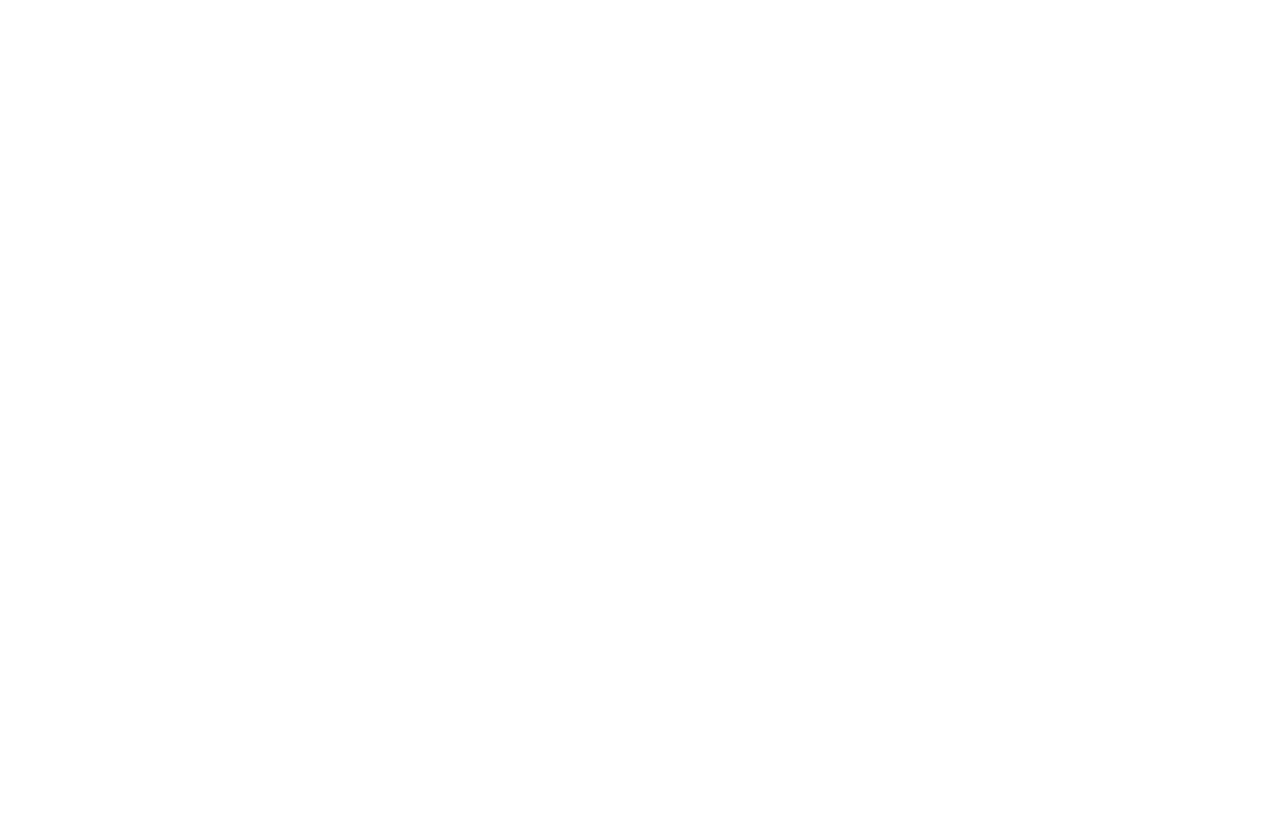
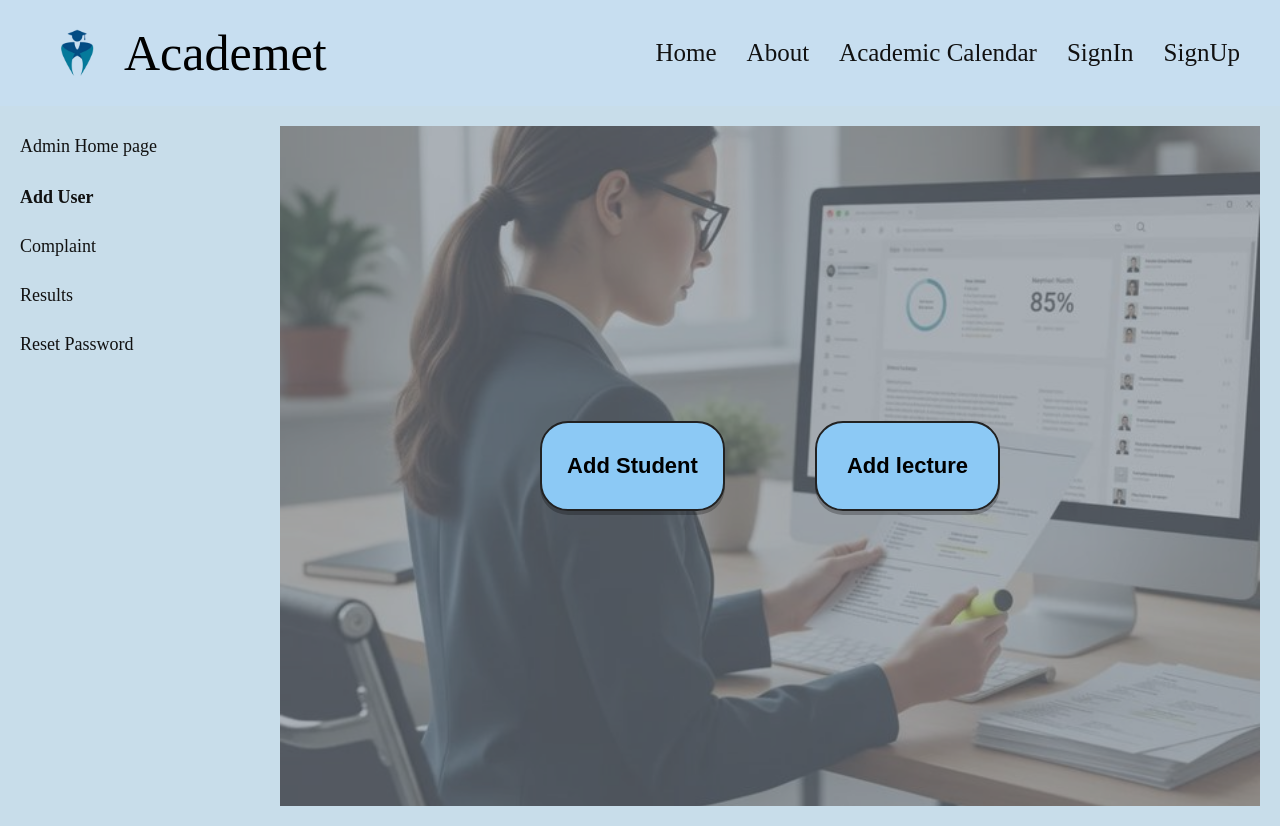
Before and after one commit to KKPremarathna/student-result-summarization-system, a React (Create React App) app in the folder client/: page /adduser in a window 1280 px wide. Before the commit this address had no page. Before the commit the page ends 800 px from the top, so only its background shows below. Built offline with nearby package versions, Linux system fonts and the light colour scheme.

Commit message:
add admin dashboard and add user page

```diff
--- a/client/src/App.jsx
+++ b/client/src/App.jsx
@@ -2,6 +2,8 @@
 import Home from "./pages/home";
 import SignUp from "./pages/signUp";
 import SignIn from "./pages/signIn";
+import AdminHome from "./pages/AdminHome";
+import AddUser from "./pages/AddUser";
 
 function App() {
   return (
@@ -10,6 +12,8 @@
         <Route path="/" element={<Home />} />
         <Route path="/signup" element={<SignUp />} />
         <Route path="/signin" element={<SignIn />} />
+        <Route path="/adminhome" element={<AdminHome />} />
+        <Route path="/adduser" element={<AddUser />} />
       </Routes>
     </BrowserRouter>
   );
--- /dev/null
+++ b/client/src/pages/AddUser.jsx
@@ -0,0 +1,53 @@
+import React from "react";
+import "../styles/AddUser.css";
+import Navbar from "../components/InnerNavbar";
+import { Link } from "react-router-dom";
+import bgImage from "../assets/images/admin.jpg";
+
+function AddUser() {
+  return (
+    <div className="adduser-page">
+      <Navbar />
+
+      <div className="adduser-content">
+        {/* Left sidebar */}
+        <aside className="adduser-sidebar">
+
+          <h2 className ="sidebar-title">Admin Home page</h2>
+
+          <ul className="sidebar-menu">
+            <li className="active">
+              <Link to="/adduser">Add User</Link>
+            </li>
+            <li>
+              <Link to="/complaint">Complaint</Link>
+            </li>
+            <li>
+              <Link to="/results">Results</Link>
+            </li>
+            <li>
+              <Link to="/resetpassword">Reset Password</Link>
+            </li>
+          </ul>
+        </aside>
+
+        {/* Right section */}
+        <main
+          className="adduser-main"
+          style={{ backgroundImage: `url(${bgImage})` }}
+        >
+          <div className="adduser-overlay"></div>
+
+          <div className="adduser-main-content">
+            <div className="action-buttons">
+              <button className="action-btn">Add Student</button>
+              <button className="action-btn">Add lecture</button>
+            </div>
+          </div>
+        </main>
+      </div>
+    </div>
+  );
+}
+
+export default AddUser;
--- /dev/null
+++ b/client/src/pages/AdminHome.jsx
@@ -0,0 +1,80 @@
+import React from "react";
+import "../styles/AdminHome.css";
+import Navbar from "../components/InnerNavbar";
+import bgImage from "../assets/images/admin.jpg";
+import InnerNavbar from "../components/InnerNavbar";
+
+function AdminHome() {
+  return (
+    <div className="admin-page">
+      <InnerNavbar/>
+
+      <div className="admin-content">
+        {/* Left sidebar */}
+        <aside className="admin-sidebar">
+
+          <h2 className="sidebar-title">Admin Home page</h2>
+
+          <ul className="sidebar-menu">
+            <li>
+            <Link to="/adduser">Add User</Link>
+            </li>
+            <li>Complaint</li>
+            <li>Results</li>
+            <li>Reset Password</li>
+          </ul>
+        </aside>
+
+        {/* Right main section */}
+        <main
+          className="admin-main"
+          style={{ backgroundImage: `url(${bgImage})` }}
+        >
+          {/* transparent rectangle overlay */}
+          <div className="admin-overlay"></div>
+
+          <div className="admin-main-content">
+            <div className="welcome-box">
+              <h1>Welcome</h1>
+              <h2>Mrs K.B Ranathunga !</h2>
+              <p className="admin-email">admin@academet.com</p>
+            </div>
+
+            <div className="stats-grid">
+              <div className="stat-card">
+                <h3>Total Students</h3>
+                <p>4200</p>
+              </div>
+
+              <div className="stat-card">
+                <h3>Total Lectures</h3>
+                <p>67</p>
+              </div>
+
+              <div className="stat-card">
+                <h3>Total Courses</h3>
+                <p>220</p>
+              </div>
+
+              <div className="stat-card">
+                <h3>Total Emails</h3>
+                <p>23</p>
+              </div>
+
+              <div className="stat-card">
+                <h3>Total Complaints</h3>
+                <p>06</p>
+              </div>
+
+              <div className="stat-card">
+                <h3>Add | Update Delete Notice</h3>
+              </div>
+            </div>
+          </div>
+        </main>
+      </div>
+    </div>
+  );
+}
+
+export default AdminHome;
--- /dev/null
+++ b/client/src/styles/AddUser.css
@@ -0,0 +1,118 @@
+.adduser-page {
+  min-height: 100vh;
+  background-color: #c8ddea;
+}
+
+.adduser-content {
+  display: flex;
+  min-height: calc(100vh - 80px);
+}
+
+.adduser-sidebar {
+  width: 280px;
+  background-color: #c8ddea;
+  padding: 30px 20px;
+  box-sizing: border-box;
+}
+
+.menu-btn {
+  background: white;
+  border: 1px solid #999;
+  font-size: 28px;
+  padding: 6px 12px;
+  cursor: pointer;
+  margin-bottom: 35px;
+}
+
+.sidebar-title {
+  font-size: 18px;
+  font-weight: 500;
+  color: #111;
+  margin-bottom: 28px;
+}
+
+.sidebar-menu {
+  list-style: none;
+  padding: 0;
+  margin: 0;
+}
+
+.sidebar-menu li {
+  margin-bottom: 26px;
+}
+
+.sidebar-menu li a {
+  text-decoration: none;
+  color: #111;
+  font-size: 18px;
+  font-weight: 400;
+}
+
+.sidebar-menu li.active a {
+  font-weight: 700;
+}
+
+.adduser-main {
+  flex: 1;
+  position: relative;
+  margin: 20px 20px 20px 0;
+  min-height: 500px;
+  background-size: cover;
+  background-position: center;
+  background-repeat: no-repeat;
+  overflow: hidden;
+}
+
+.adduser-overlay {
+  position: absolute;
+  inset: 0;
+  background: rgba(120, 130, 140, 0.6);
+}
+
+.adduser-main-content {
+  position: relative;
+  z-index: 2;
+  height: 100%;
+  display: flex;
+  justify-content: center;
+  align-items: center;
+  padding: 40px;
+  box-sizing: border-box;
+}
+
+.action-buttons {
+  display: flex;
+  gap: 90px;
+  flex-wrap: wrap;
+  justify-content: center;
+}
+
+.action-btn {
+  width: 185px;
+  height: 90px;
+  border: 2px solid #222;
+  border-radius: 28px;
+  background: #8cc9f5;
+  font-size: 22px;
+  font-weight: 700;
+  cursor: pointer;
+  box-shadow: 0 4px 0 rgba(0, 0, 0, 0.25);
+}
+
+.action-btn:hover {
+  transform: translateY(-2px);
+}
+
+@media (max-width: 900px) {
+  .adduser-content {
+    flex-direction: column;
+  }
+
+  .adduser-sidebar {
+    width: 100%;
+  }
+
+  .action-buttons {
+    gap: 30px;
+  }
+}
--- /dev/null
+++ b/client/src/styles/AdminHome.css
@@ -0,0 +1,153 @@
+.admin-page {
+  min-height: 100vh;
+  background-color: #c8ddea;
+}
+
+/* page content under navbar */
+.admin-content {
+  display: flex;
+  min-height: calc(100vh - 80px);
+}
+
+/* LEFT SIDEBAR */
+.admin-sidebar {
+  width: 280px;
+  background-color: #c8ddea;
+  padding: 30px 20px;
+  box-sizing: border-box;
+}
+
+.menu-btn {
+  background: white;
+  border: 1px solid #999;
+  font-size: 28px;
+  padding: 6px 12px;
+  cursor: pointer;
+  margin-bottom: 40px;
+}
+
+.sidebar-title {
+  font-size: 25px;
+  font-weight: 700;
+  color: #000;
+  margin-bottom: 30px;
+}
+
+.sidebar-menu {
+  list-style: none;
+  padding: 0;
+  margin: 0;
+}
+
+.sidebar-menu li {
+  font-size: 20px;
+  color: #111;
+  margin-bottom: 28px;
+  cursor: pointer;
+}
+
+/* RIGHT MAIN AREA */
+.admin-main {
+  flex: 1;
+  position: relative;
+  background-size: 100%;
+  background-position: center;
+  background-repeat: no-repeat;
+  margin: 20px 20px 20px 0;
+  border-radius: 0;
+  overflow: hidden;
+  min-height: 500px;
+}
+
+/* 60% transparent rectangle */
+.admin-overlay {
+  position: absolute;
+  inset: 0;
+  background: rgba(95, 120, 135, 0.6);
+}
+
+/* content above overlay */
+.admin-main-content {
+  position: relative;
+  z-index: 2;
+  padding: 40px 35px;
+  color: white;
+}
+
+.welcome-box h1 {
+  font-size: 28px;
+  margin: 0;
+  font-weight: 700;
+}
+
+.welcome-box h2 {
+  font-size: 28px;
+  margin: 0 0 10px 0;
+  font-weight: 700;
+}
+
+.admin-email {
+  font-size: 16px;
+  margin-top: 8px;
+  color: #f3f3f3;
+}
+
+/* cards */
+.stats-grid {
+  margin-top: 60px;
+  display: grid;
+  grid-template-columns: repeat(3, 1fr);
+  gap: 45px 45px;
+}
+
+.stat-card {
+  background: rgba(96, 152, 188, 0.55);
+  border-radius: 18px;
+  min-height: 90px;
+  display: flex;
+  flex-direction: column;
+  justify-content: center;
+  align-items: center;
+  color: #d7f0d5;
+  text-align: center;
+  padding: 18px;
+  box-sizing: border-box;
+}
+
+.stat-card h3 {
+  margin: 0;
+  font-size: 20px;
+  font-weight: 700;
+}
+
+.stat-card p {
+  margin: 8px 0 0 0;
+  font-size: 20px;
+  font-weight: 700;
+}
+
+/* responsive */
+@media (max-width: 992px) {
+  .admin-content {
+    flex-direction: column;
+  }
+
+  .admin-sidebar {
+    width: 100%;
+  }
+
+  .stats-grid {
+    grid-template-columns: repeat(2, 1fr);
+  }
+}
+
+@media (max-width: 600px) {
+  .stats-grid {
+    grid-template-columns: 1fr;
+  }
+
+  .welcome-box h1,
+  .welcome-box h2 {
+    font-size: 22px;
+  }
+}
```
Also changed, not shown: client/src/assets/images/admin.jpg (added).
